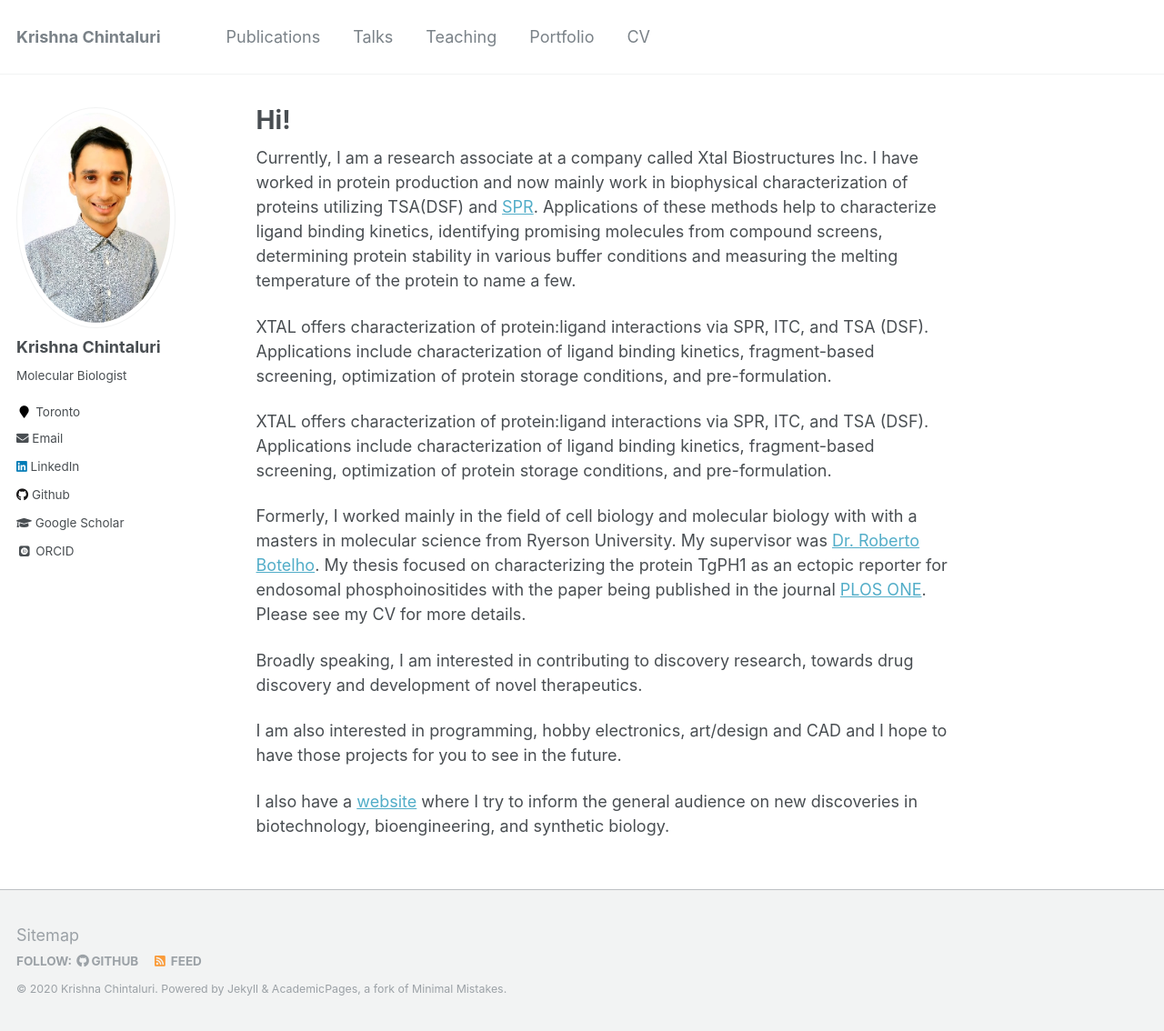
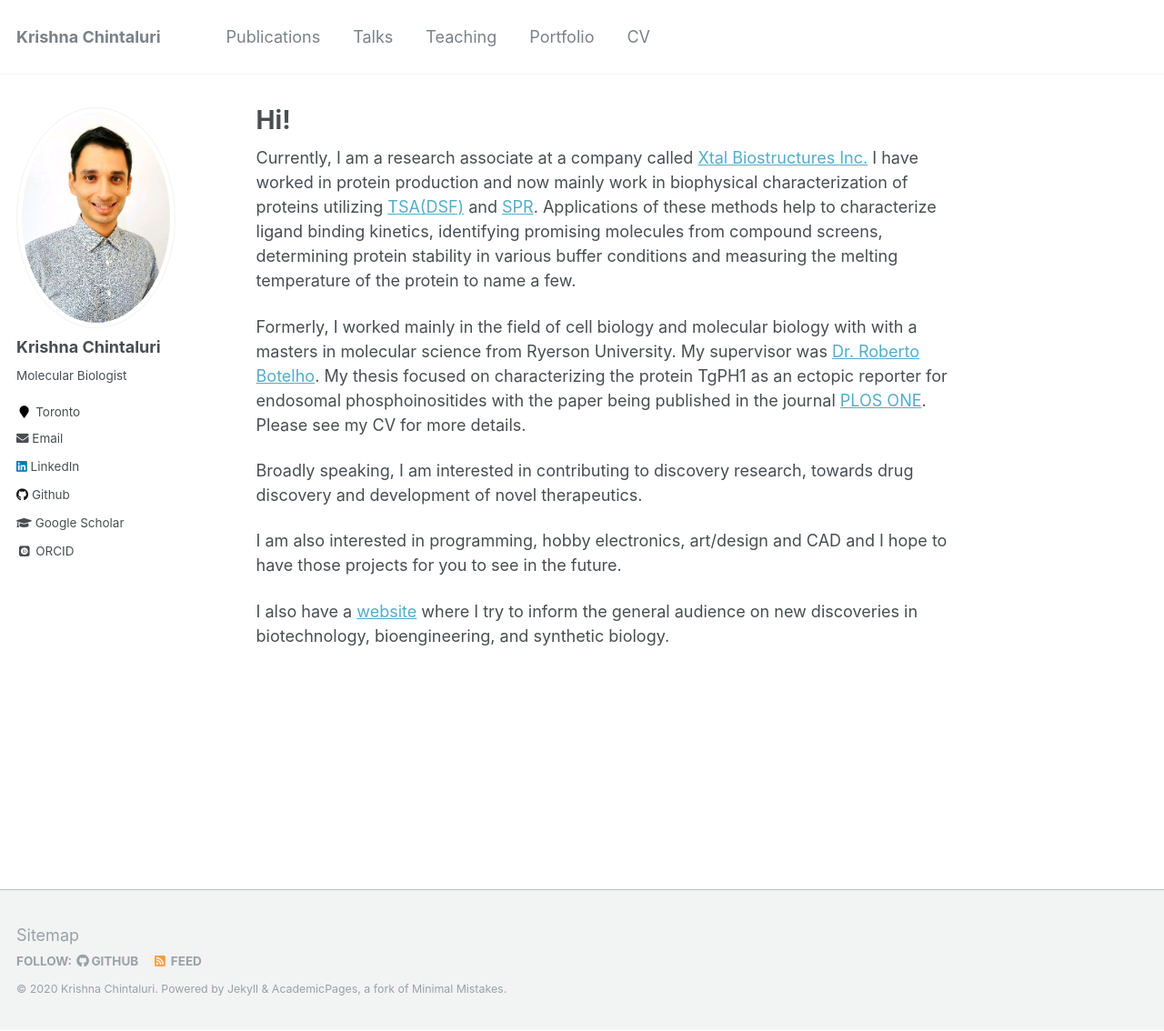
Before and after one commit to chintaluri/chintaluri.github.io, a Jekyll site: the page built from _pages/about.md, in a window 1280 px wide and 1134 px high. Shown: the whole window at 91% size. Built offline with Jekyll 4.4.1, drawn with Linux system fonts in a browser that asks for light colours; some web fonts are replaced.

Commit message:
Update about.md

```diff
--- a/_pages/about.md
+++ b/_pages/about.md
@@ -8,11 +8,7 @@ redirect_from:
   - /about.html
 ---
 
-Currently, I am a research associate at a company called Xtal Biostructures Inc. I have worked in protein production and now mainly work in biophysical characterization of proteins utilizing TSA(DSF) and [SPR](https://www.gelifesciences.com/en/us/solutions/protein-research/knowledge-center/surface-plasmon-resonance/surface-plasmon-resonance). Applications of these methods help to characterize ligand binding kinetics, identifying promising molecules from compound screens, determining protein stability in various buffer conditions and measuring the melting temperature of the protein to name a few.
-
-XTAL offers characterization of protein:ligand interactions via SPR, ITC, and TSA (DSF). Applications include characterization of ligand binding kinetics, fragment-based screening, optimization of protein storage conditions, and pre-formulation.
-
-XTAL offers characterization of protein:ligand interactions via SPR, ITC, and TSA (DSF). Applications include characterization of ligand binding kinetics, fragment-based screening, optimization of protein storage conditions, and pre-formulation.
+Currently, I am a research associate at a company called [Xtal Biostructures Inc.](http://xtalbiostructures.com/) I have worked in protein production and now mainly work in biophysical characterization of proteins utilizing [TSA(DSF)](https://en.wikipedia.org/wiki/Thermal_shift_assay) and [SPR](https://www.gelifesciences.com/en/us/solutions/protein-research/knowledge-center/surface-plasmon-resonance/surface-plasmon-resonance). Applications of these methods help to characterize ligand binding kinetics, identifying promising molecules from compound screens, determining protein stability in various buffer conditions and measuring the melting temperature of the protein to name a few.
 
 Formerly, I worked mainly in the field of cell biology and molecular biology with with a masters in molecular science from Ryerson University. My supervisor was [Dr. Roberto Botelho](http://botelholab.com/). My thesis focused on characterizing the protein TgPH1 as an ectopic reporter for endosomal phosphoinositides with the paper being published in the journal [PLOS ONE](https://journals.plos.org/plosone/article?id=10.1371/journal.pone.0198454). Please see my CV for more details.
 
```
